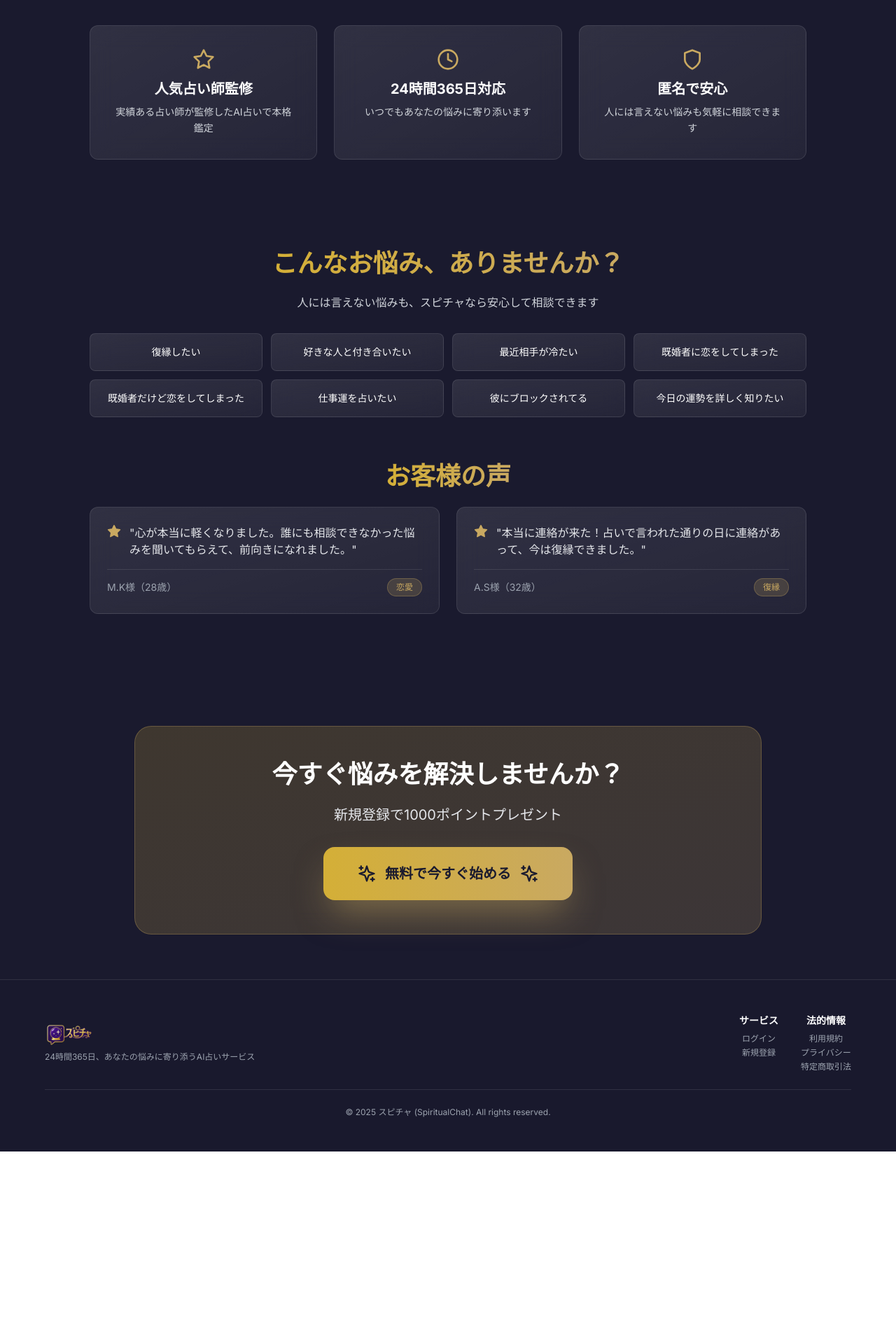
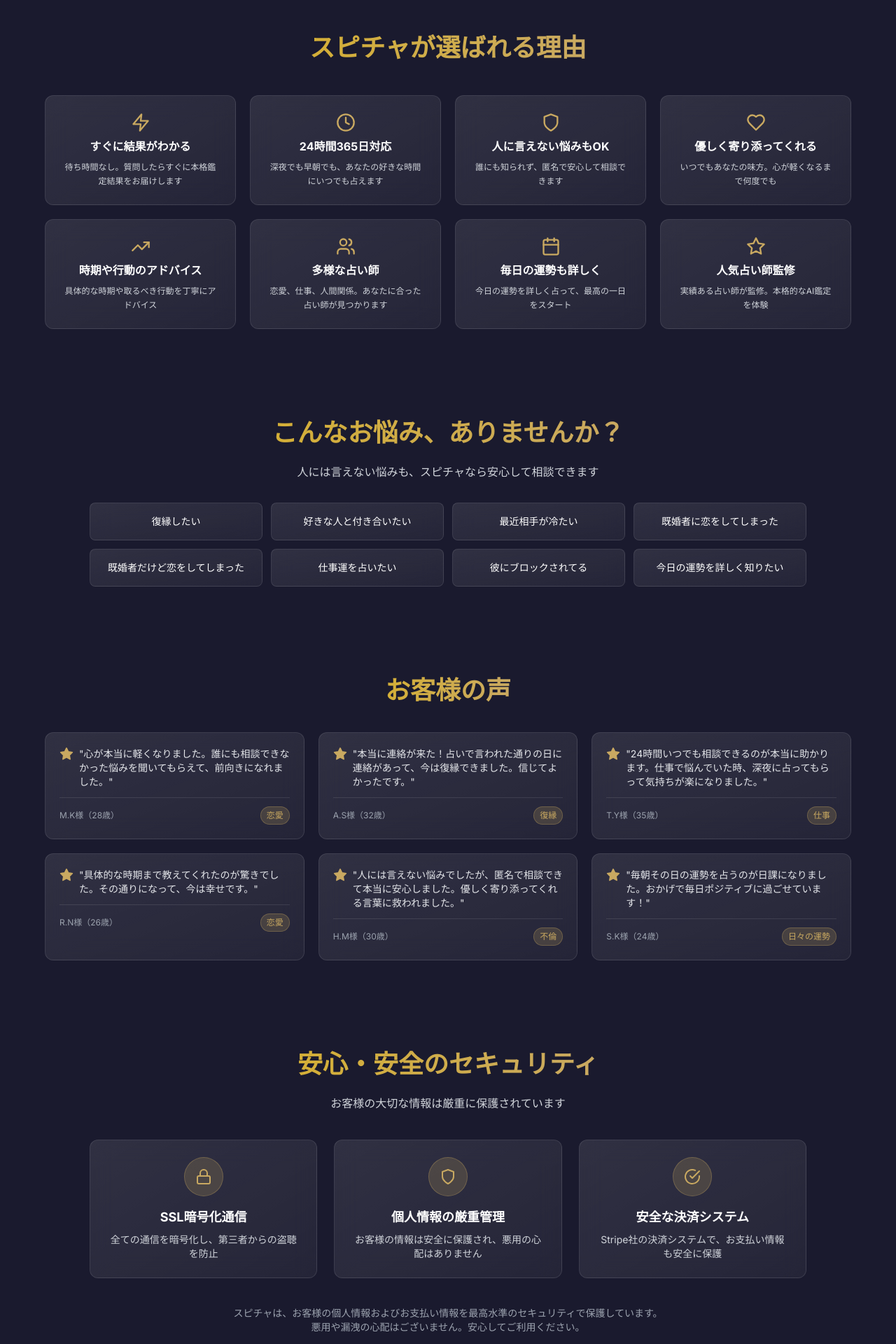
Before and after one commit to elmo3159/SpiritualChat, a Next.js app: page / in a window 1280 px wide. Shown: the part 800-2720 px from the top of the page at 70% size. Before the commit the page ends 2445 px from the top, so only its background shows below. Built offline with nearby package versions, Linux system fonts and the light colour scheme; no server answers.

Commit message:
feat: LP全面リニューアル - 全機能・相談事例・お客様の声6件・セキュリティセクション追加、ログイン/サインアップにセキュリティメッセージ追加

```diff
--- a/app/login/page.tsx
+++ b/app/login/page.tsx
@@ -161,6 +161,21 @@ function LoginForm() {
             </button>
           </form>
 
+          {/* Security Message */}
+          <div className="mt-6 p-4 bg-purple-50/50 border border-purple-100 rounded-xl">
+            <div className="flex items-start gap-2">
+              <svg className="w-5 h-5 text-purple-600 flex-shrink-0 mt-0.5" fill="none" stroke="currentColor" viewBox="0 0 24 24">
+                <path strokeLinecap="round" strokeLinejoin="round" strokeWidth={2} d="M9 12l2 2 4-4m5.618-4.016A11.955 11.955 0 0112 2.944a11.955 11.955 0 01-8.618 3.04A12.02 12.02 0 003 9c0 5.591 3.824 10.29 9 11.622 5.176-1.332 9-6.03 9-11.622 0-1.042-.133-2.052-.382-3.016z" />
+              </svg>
+              <div className="flex-1">
+                <p className="text-xs text-gray-700 leading-relaxed">
+                  <span className="font-semibold">安心してご登録いただけます</span><br />
+                  お客様の個人情報やお支払い情報は、SSL暗号化通信により厳重に保護されています。悪用や漏洩の心配はございません。
+                </p>
+              </div>
+            </div>
+          </div>
+
           {/* Sign up link */}
           <div className="mt-6 text-center text-sm text-gray-600">
             アカウントをお持ちでないですか？{' '}
--- a/app/page.tsx
+++ b/app/page.tsx
@@ -3,7 +3,7 @@
 import { useState, useEffect } from 'react'
 import { useRouter } from 'next/navigation'
 import Image from 'next/image'
-import { Sparkles, MessageCircle, Clock, Heart, Shield, Star, Zap } from 'lucide-react'
+import { Sparkles, MessageCircle, Clock, Heart, Shield, Star, Zap, Users, TrendingUp, Calendar, Award, Lock, CheckCircle } from 'lucide-react'
 import { createClient } from '@/lib/supabase/client'
 
 export default function LandingPage() {
@@ -34,19 +34,44 @@ export default function LandingPage() {
 
   const features = [
     {
-      icon: <Star className="w-8 h-8" />,
-      title: '人気占い師監修',
-      description: '実績ある占い師が監修したAI占いで本格鑑定',
+      icon: <Zap className="w-7 h-7" />,
+      title: 'すぐに結果がわかる',
+      description: '待ち時間なし。質問したらすぐに本格鑑定結果をお届けします',
     },
     {
-      icon: <Clock className="w-8 h-8" />,
+      icon: <Clock className="w-7 h-7" />,
       title: '24時間365日対応',
-      description: 'いつでもあなたの悩みに寄り添います',
+      description: '深夜でも早朝でも、あなたの好きな時間にいつでも占えます',
     },
     {
-      icon: <Shield className="w-8 h-8" />,
-      title: '匿名で安心',
-      description: '人には言えない悩みも気軽に相談できます',
+      icon: <Shield className="w-7 h-7" />,
+      title: '人に言えない悩みもOK',
+      description: '誰にも知られず、匿名で安心して相談できます',
+    },
+    {
+      icon: <Heart className="w-7 h-7" />,
+      title: '優しく寄り添ってくれる',
+      description: 'いつでもあなたの味方。心が軽くなるまで何度でも',
+    },
+    {
+      icon: <TrendingUp className="w-7 h-7" />,
+      title: '時期や行動のアドバイス',
+      description: '具体的な時期や取るべき行動を丁寧にアドバイス',
+    },
+    {
+      icon: <Users className="w-7 h-7" />,
+      title: '多様な占い師',
+      description: '恋愛、仕事、人間関係。あなたに合った占い師が見つかります',
+    },
+    {
+      icon: <Calendar className="w-7 h-7" />,
+      title: '毎日の運勢も詳しく',
+      description: '今日の運勢を詳しく占って、最高の一日をスタート',
+    },
+    {
+      icon: <Star className="w-7 h-7" />,
+      title: '人気占い師監修',
+      description: '実績ある占い師が監修。本格的なAI鑑定を体験',
     },
   ]
 
@@ -68,9 +93,47 @@ export default function LandingPage() {
       category: '恋愛',
     },
     {
-      text: '本当に連絡が来た！占いで言われた通りの日に連絡があって、今は復縁できました。',
+      text: '本当に連絡が来た！占いで言われた通りの日に連絡があって、今は復縁できました。信じてよかったです。',
       name: 'A.S様（32歳）',
       category: '復縁',
+    },
+    {
+      text: '24時間いつでも相談できるのが本当に助かります。仕事で悩んでいた時、深夜に占ってもらって気持ちが楽になりました。',
+      name: 'T.Y様（35歳）',
+      category: '仕事',
+    },
+    {
+      text: '具体的な時期まで教えてくれたのが驚きでした。その通りになって、今は幸せです。',
+      name: 'R.N様（26歳）',
+      category: '恋愛',
+    },
+    {
+      text: '人には言えない悩みでしたが、匿名で相談できて本当に安心しました。優しく寄り添ってくれる言葉に救われました。',
+      name: 'H.M様（30歳）',
+      category: '不倫',
+    },
+    {
+      text: '毎朝その日の運勢を占うのが日課になりました。おかげで毎日ポジティブに過ごせています！',
+      name: 'S.K様（24歳）',
+      category: '日々の運勢',
+    },
+  ]
+
+  const securityFeatures = [
+    {
+      icon: <Lock className="w-6 h-6" />,
+      title: 'SSL暗号化通信',
+      description: '全ての通信を暗号化し、第三者からの盗聴を防止',
+    },
+    {
+      icon: <Shield className="w-6 h-6" />,
+      title: '個人情報の厳重管理',
+      description: 'お客様の情報は安全に保護され、悪用の心配はありません',
+    },
+    {
+      icon: <CheckCircle className="w-6 h-6" />,
+      title: '安全な決済システム',
+      description: 'Stripe社の決済システムで、お支払い情報も安全に保護',
     },
   ]
 
@@ -138,8 +201,24 @@ export default function LandingPage() {
               人気占い師監修のAI占いで24時間365日、いつでも本格鑑定
             </p>
 
+            {/* 実績数字 */}
+            <div className="flex justify-center gap-6 md:gap-12 py-4">
+              <div className="text-center">
+                <div className="text-2xl md:text-3xl font-bold text-spiritual-gold">10名+</div>
+                <div className="text-xs md:text-sm text-gray-400 mt-1">監修占い師</div>
+              </div>
+              <div className="text-center">
+                <div className="text-2xl md:text-3xl font-bold text-spiritual-gold">10,000+</div>
+                <div className="text-xs md:text-sm text-gray-400 mt-1">累計鑑定数</div>
+              </div>
+              <div className="text-center">
+                <div className="text-2xl md:text-3xl font-bold text-spiritual-gold">4.8</div>
+                <div className="text-xs md:text-sm text-gray-400 mt-1">満足度評価</div>
+              </div>
+            </div>
+
             {/* 占い師画像 */}
-            <div className="flex justify-center gap-3 md:gap-4 py-4">
+            <div className="flex justify-center gap-3 md:gap-4 py-2">
               <div className="relative w-16 h-16 md:w-20 md:h-20 rounded-full overflow-hidden border-3 border-spiritual-gold/50 shadow-lg shadow-spiritual-gold/30">
                 <Image
                   src="/images/Generated Image November 08, 2025 - 10_28AM.png"
@@ -188,24 +267,24 @@ export default function LandingPage() {
 
       {/* 特徴セクション */}
       <section className="py-12 md:py-16 px-4">
-        <div className="container mx-auto max-w-5xl">
+        <div className="container mx-auto max-w-6xl">
           <h3 className="text-2xl md:text-4xl font-bold text-center mb-8 md:mb-12">
             <span className="bg-gradient-to-r from-spiritual-accent to-spiritual-gold bg-clip-text text-transparent">
               スピチャが選ばれる理由
             </span>
           </h3>
 
-          <div className="grid grid-cols-1 md:grid-cols-3 gap-4 md:gap-6">
+          <div className="grid grid-cols-2 md:grid-cols-4 gap-3 md:gap-5">
             {features.map((feature, index) => (
               <div
                 key={index}
-                className="backdrop-blur-lg bg-gradient-to-br from-white/10 to-white/5 border border-white/10 rounded-xl p-6 md:p-8 text-center"
+                className="backdrop-blur-lg bg-gradient-to-br from-white/10 to-white/5 border border-white/10 rounded-xl p-4 md:p-6 text-center hover:border-spiritual-gold/30 transition-all duration-300"
               >
-                <div className="text-spiritual-gold mb-3 flex justify-center">
+                <div className="text-spiritual-gold mb-2 flex justify-center">
                   {feature.icon}
                 </div>
-                <h4 className="text-lg md:text-xl font-bold mb-2">{feature.title}</h4>
-                <p className="text-gray-300 text-sm leading-relaxed">
+                <h4 className="text-sm md:text-base font-bold mb-1 md:mb-2">{feature.title}</h4>
+                <p className="text-gray-300 text-xs leading-relaxed hidden md:block">
                   {feature.description}
                 </p>
               </div>
@@ -214,59 +293,103 @@ export default function LandingPage() {
         </div>
       </section>
 
-      {/* 相談事例とお客様の声を統合 */}
+      {/* 相談事例セクション */}
       <section className="py-12 md:py-16 px-4">
         <div className="container mx-auto max-w-5xl">
-          {/* 相談事例 */}
-          <h3 className="text-2xl md:text-4xl font-bold text-center mb-6">
+          <h3 className="text-2xl md:text-4xl font-bold text-center mb-4 md:mb-6">
             <span className="bg-gradient-to-r from-spiritual-accent to-spiritual-gold bg-clip-text text-transparent">
               こんなお悩み、ありませんか？
             </span>
           </h3>
-          <p className="text-center text-gray-300 mb-8 text-sm md:text-base">
+          <p className="text-center text-gray-300 mb-6 md:mb-8 text-sm md:text-base">
             人には言えない悩みも、スピチャなら安心して相談できます
           </p>
 
-          <div className="grid grid-cols-2 md:grid-cols-4 gap-2 md:gap-3 mb-12">
-            {consultationCases.slice(0, 8).map((caseText, index) => (
+          <div className="grid grid-cols-2 md:grid-cols-4 gap-2 md:gap-3">
+            {consultationCases.map((caseText, index) => (
               <div
                 key={index}
-                className="backdrop-blur-lg bg-gradient-to-br from-white/10 to-white/5 border border-white/10 rounded-lg p-3 md:p-4 text-center"
+                className="backdrop-blur-lg bg-gradient-to-br from-white/10 to-white/5 border border-white/10 rounded-lg p-3 md:p-4 text-center hover:border-spiritual-gold/30 transition-all duration-300"
               >
                 <p className="text-white text-xs md:text-sm font-medium">{caseText}</p>
               </div>
             ))}
           </div>
+        </div>
+      </section>
 
-          {/* お客様の声 */}
-          <h3 className="text-2xl md:text-4xl font-bold text-center mb-6 mt-12 md:mt-16">
+      {/* お客様の声セクション */}
+      <section className="py-12 md:py-16 px-4">
+        <div className="container mx-auto max-w-6xl">
+          <h3 className="text-2xl md:text-4xl font-bold text-center mb-6 md:mb-10">
             <span className="bg-gradient-to-r from-spiritual-accent to-spiritual-gold bg-clip-text text-transparent">
               お客様の声
             </span>
           </h3>
 
-          <div className="grid grid-cols-1 md:grid-cols-2 gap-4 md:gap-6 mb-8">
+          <div className="grid grid-cols-1 md:grid-cols-2 lg:grid-cols-3 gap-4 md:gap-5">
             {testimonials.map((testimonial, index) => (
               <div
                 key={index}
-                className="backdrop-blur-lg bg-gradient-to-br from-white/10 to-white/5 border border-white/10 rounded-xl p-5 md:p-6"
+                className="backdrop-blur-lg bg-gradient-to-br from-white/10 to-white/5 border border-white/10 rounded-xl p-4 md:p-5 hover:border-spiritual-gold/30 transition-all duration-300"
               >
-                <div className="flex items-start gap-3 mb-3">
+                <div className="flex items-start gap-2 mb-3">
                   <div className="text-spiritual-gold flex-shrink-0">
-                    <Star className="w-5 h-5 fill-current" />
+                    <Star className="w-4 h-4 md:w-5 md:h-5 fill-current" />
                   </div>
-                  <p className="text-gray-200 text-sm md:text-base leading-relaxed">
+                  <p className="text-gray-200 text-xs md:text-sm leading-relaxed">
                     {'"'}{testimonial.text}{'"'}
                   </p>
                 </div>
-                <div className="flex justify-between items-center mt-4 pt-3 border-t border-white/10">
-                  <p className="text-xs md:text-sm text-gray-400">{testimonial.name}</p>
-                  <span className="px-2 md:px-3 py-1 bg-spiritual-gold/20 border border-spiritual-gold/30 rounded-full text-xs text-spiritual-gold">
+                <div className="flex justify-between items-center mt-3 pt-3 border-t border-white/10">
+                  <p className="text-xs text-gray-400">{testimonial.name}</p>
+                  <span className="px-2 py-1 bg-spiritual-gold/20 border border-spiritual-gold/30 rounded-full text-xs text-spiritual-gold">
                     {testimonial.category}
                   </span>
                 </div>
               </div>
             ))}
+          </div>
+        </div>
+      </section>
+
+      {/* セキュリティ・信頼性セクション */}
+      <section className="py-12 md:py-16 px-4">
+        <div className="container mx-auto max-w-5xl">
+          <h3 className="text-2xl md:text-4xl font-bold text-center mb-4 md:mb-6">
+            <span className="bg-gradient-to-r from-spiritual-accent to-spiritual-gold bg-clip-text text-transparent">
+              安心・安全のセキュリティ
+            </span>
+          </h3>
+          <p className="text-center text-gray-300 mb-6 md:mb-10 text-sm md:text-base">
+            お客様の大切な情報は厳重に保護されています
+          </p>
+
+          <div className="grid grid-cols-1 md:grid-cols-3 gap-4 md:gap-6">
+            {securityFeatures.map((feature, index) => (
+              <div
+                key={index}
+                className="backdrop-blur-lg bg-gradient-to-br from-white/10 to-white/5 border border-white/10 rounded-xl p-5 md:p-6 text-center"
+              >
+                <div className="inline-flex items-center justify-center w-12 h-12 md:w-14 md:h-14 rounded-full bg-spiritual-gold/20 border border-spiritual-gold/30 mb-3 md:mb-4">
+                  <div className="text-spiritual-gold">
+                    {feature.icon}
+                  </div>
+                </div>
+                <h4 className="text-base md:text-lg font-bold mb-2">{feature.title}</h4>
+                <p className="text-gray-300 text-xs md:text-sm leading-relaxed">
+                  {feature.description}
+                </p>
+              </div>
+            ))}
+          </div>
+
+          <div className="mt-8 md:mt-10 text-center">
+            <p className="text-xs md:text-sm text-gray-400 leading-relaxed">
+              スピチャは、お客様の個人情報およびお支払い情報を最高水準のセキュリティで保護しています。
+              <br className="hidden md:block" />
+              悪用や漏洩の心配はございません。安心してご利用ください。
+            </p>
           </div>
         </div>
       </section>
--- a/app/signup/page.tsx
+++ b/app/signup/page.tsx
@@ -223,6 +223,21 @@ export default function SignUpPage() {
             </button>
           </form>
 
+          {/* Security Message */}
+          <div className="mt-6 p-4 bg-purple-50/50 border border-purple-100 rounded-xl">
+            <div className="flex items-start gap-2">
+              <svg className="w-5 h-5 text-purple-600 flex-shrink-0 mt-0.5" fill="none" stroke="currentColor" viewBox="0 0 24 24">
+                <path strokeLinecap="round" strokeLinejoin="round" strokeWidth={2} d="M9 12l2 2 4-4m5.618-4.016A11.955 11.955 0 0112 2.944a11.955 11.955 0 01-8.618 3.04A12.02 12.02 0 003 9c0 5.591 3.824 10.29 9 11.622 5.176-1.332 9-6.03 9-11.622 0-1.042-.133-2.052-.382-3.016z" />
+              </svg>
+              <div className="flex-1">
+                <p className="text-xs text-gray-700 leading-relaxed">
+                  <span className="font-semibold">安心してご登録いただけます</span><br />
+                  お客様の個人情報やお支払い情報は、SSL暗号化通信により厳重に保護されています。悪用や漏洩の心配はございません。
+                </p>
+              </div>
+            </div>
+          </div>
+
           {/* Terms */}
           <p className="mt-4 text-xs text-gray-500 text-center">
             登録することで、
```
